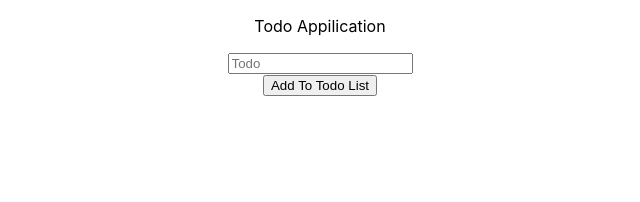
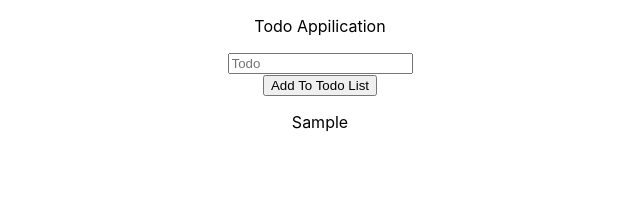
Before and after one commit to Chubbard022/TypeScript-Recipe_FrontEnd, a React (Create React App) app in the folder typedcript_fe/: page / in a window 1280 px wide. Both pictures are taken after typing "Sample" into the empty fields and a click on the button "Add To Todo List". Shown: the top 202 px of the page, without its empty margins (320-960 px from the left). Built offline with nearby package versions, Linux system fonts and the light colour scheme.

Commit message:
adding completed feature for project

```diff
--- a/typedcript_fe/src/customComponents/Form.tsx
+++ b/typedcript_fe/src/customComponents/Form.tsx
@@ -8,7 +8,7 @@ interface TodoInterface{
     completed: boolean;
 }
 interface TodoListInterface{
-    [index:string]: TodoInterface
+    [index:number]: TodoInterface
 }
 interface HanleChangeInterface{
     (event:React.ChangeEvent<HTMLInputElement>): void;
@@ -17,7 +17,7 @@ interface HandleSubmit{
     ():void
 }
 interface HandleTodoClick {
-    (item :string): void;
+    (item :TodoInterface, index:number): void;
 }
 //----------------------------------------------------------------------
 export const Form:React.FC = () =>{
@@ -25,20 +25,24 @@ export const Form:React.FC = () =>{
         name:"",
         completed: false
     });
-    const [todoList,setTodoList] = useState<TodoListInterface[]>([]);
+    const [todoList,setTodoList] = useState<Array<TodoInterface>>([]);
 
     const handleInput:HanleChangeInterface = (event) =>{
-        console.log(event.currentTarget.value)
         setTodo({name:event.currentTarget.value,completed:false})
 
     }
 
-    const handleButtonSubmit:HandleSubmit = () =>{
-       // setTodoList([...todoList,todo])
+    const handleButtonSubmit = () =>{
+         setTodoList([...todoList,todo])
          setTodo({name:"",completed:false})
+         console.log(todoList)
     }
-    const handleTodoItem:HandleTodoClick = (item) =>{
-        console.log(item)
+    const handleTodoItem:HandleTodoClick = (item,index) =>{
+        console.log(item,index)
+
+        let updatedTodoList = [...todoList];
+        updatedTodoList[index] = {name:item.name,completed:!item.completed}
+        setTodoList(updatedTodoList)
     }
 
     return(
@@ -56,7 +60,7 @@ export const Form:React.FC = () =>{
             {todoList.length? <div>
                 {todoList.map((item,index)=>{
                     return(
-                        <p key={index}>{item}</p>
+                        <p key={index} style={item.completed? {color:"red"}:{color:"black"}}onClick={()=>handleTodoItem(item,index)}>{item.name}</p>
                     )
                 })}
             </div>: null}
```
